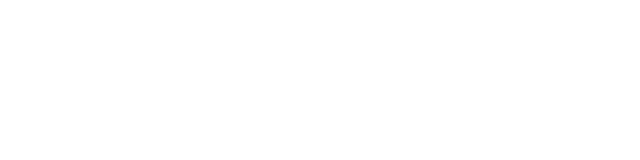
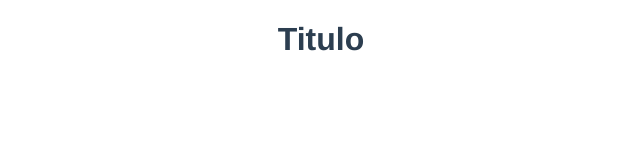
Before and after one commit to fecocode/v-log, a Vue app: page /AgrupadorView in a window 1280 px wide. Before the commit this address had no page. Shown: the top 160 px of the page, without its empty margins (319-959 px from the left). Built offline with nearby package versions, Linux system fonts and the light colour scheme.

Commit message:
se creo componente y view agrupador

```diff
--- /dev/null
+++ b/src/components/Agrupador.vue
@@ -0,0 +1,16 @@
+<template>
+  <div>
+      <h1>Titulo</h1>
+  </div>
+</template>
+
+<script>
+export default {
+    name: "Agrupador",
+
+}
+</script>
+
+<style>
+
+</style>
--- a/src/router/index.js
+++ b/src/router/index.js
@@ -1,11 +1,17 @@
 import { createRouter, createWebHistory } from "vue-router";
 import Home from "../views/Home.vue";
+import AgrupadorView from "../views/AgrupadorView";
 
 const routes = [
   {
     path: "/",
     name: "Home",
     component: Home
+  },
+  {
+    path: "/AgrupadorView",
+    name: "AgrupadorView",
+    component: AgrupadorView
   }
 ];
 
--- /dev/null
+++ b/src/views/AgrupadorView.vue
@@ -0,0 +1,18 @@
+<template>
+  <agrupador></agrupador>
+</template>
+
+<script>
+import Agrupador from "@/components/Agrupador";
+export default {
+    name: 'AgrupadorView',
+    components: {
+        Agrupador
+    },
+
+}
+</script>
+
+<style>
+
+</style>
```
Also changed, not shown: 1 other file (tests, documents, lock files or other folders).
